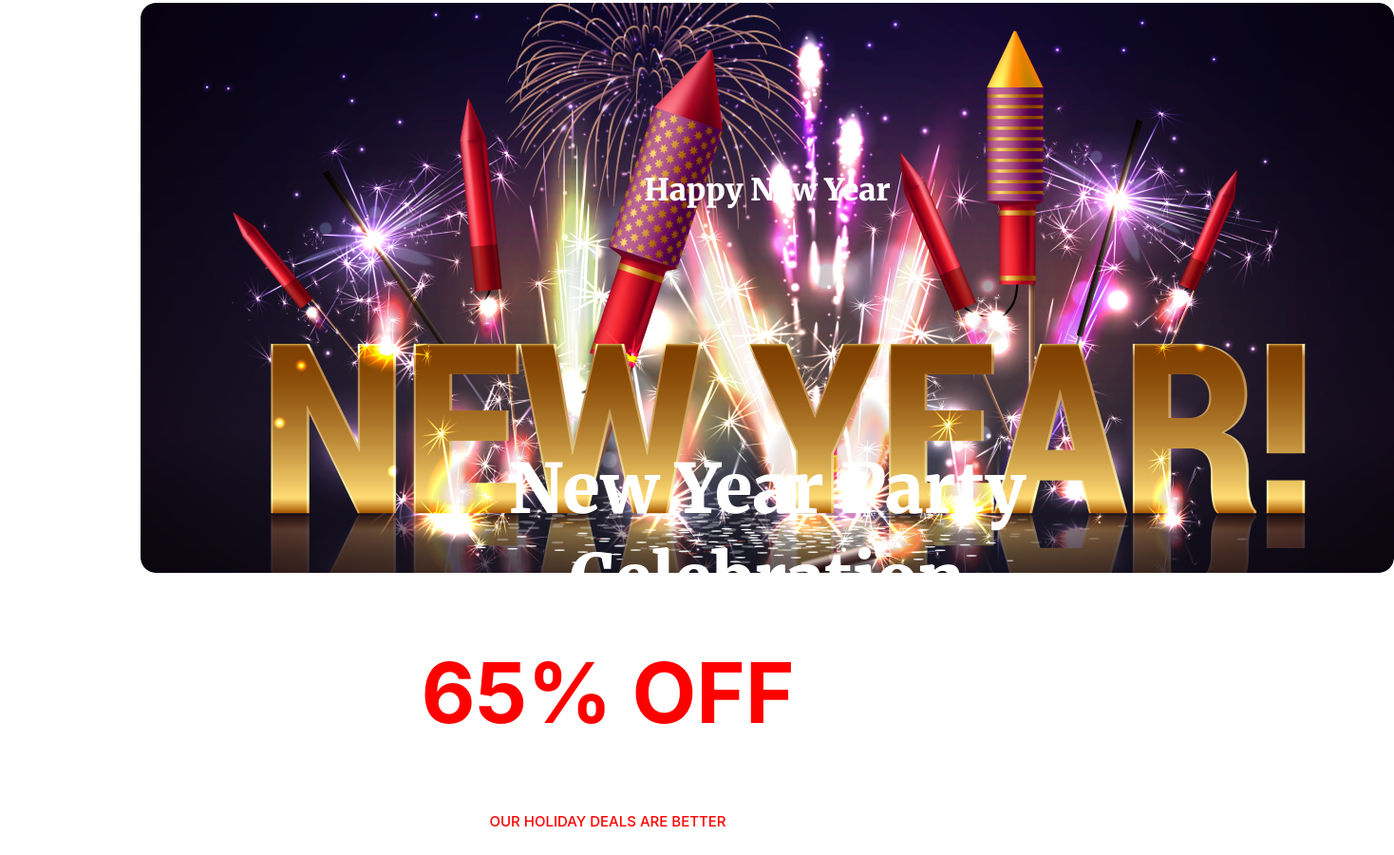
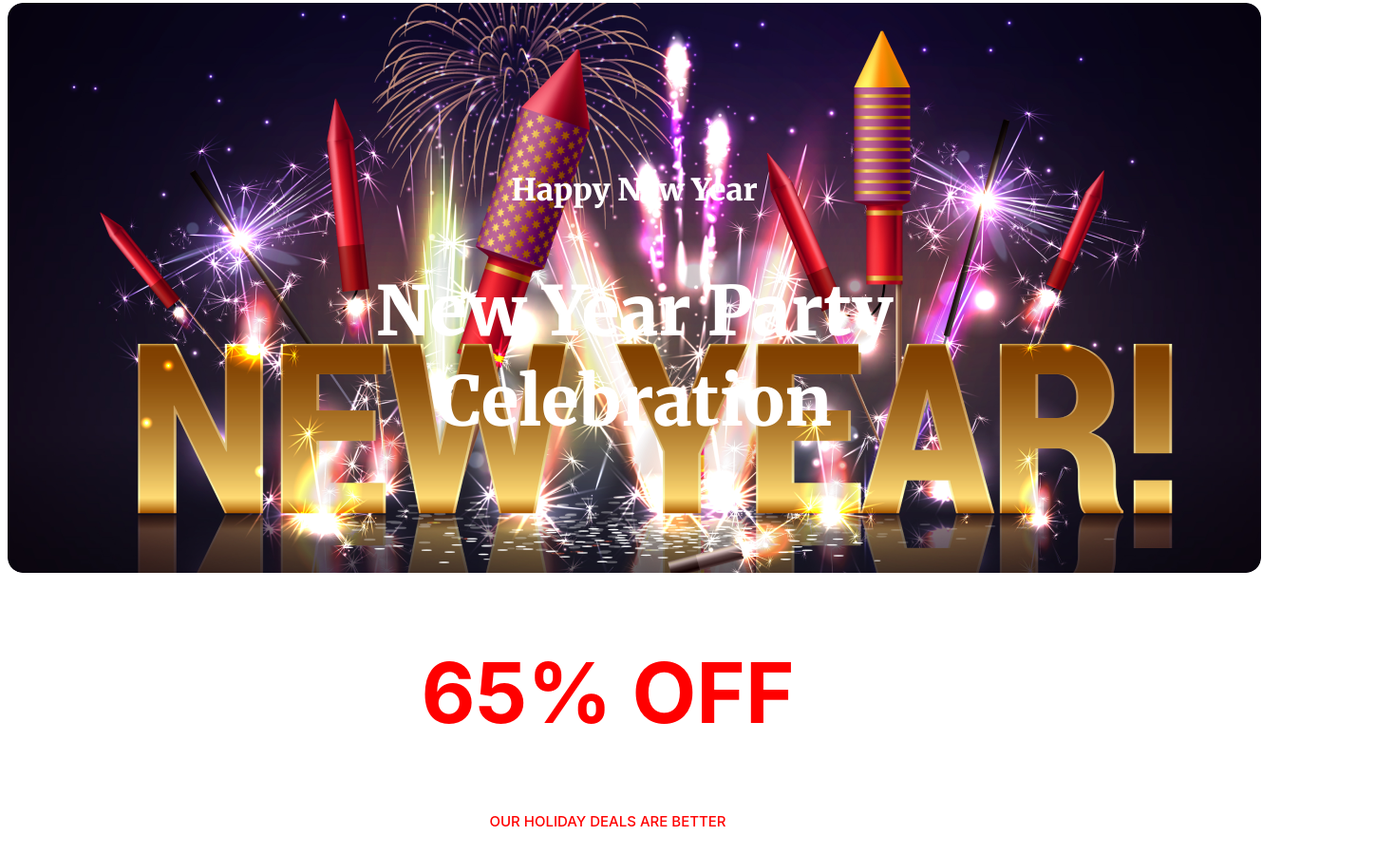
Before and after one commit to maksiam07/new-y-assign1, a plain HTML site: page index.html in a window 1280 px wide. Shown: the part 47-947 px from the top of the page at 95% size, 1468 px wide, since content can reach past the window. Drawn offline with Linux system fonts and the light colour scheme.

Commit message:
added div one

```diff
--- a/styles/assign1.css
+++ b/styles/assign1.css
@@ -1,10 +1,22 @@
+.banner{
+    width: 1320px;
+    height: 600px;
+    flex-shrink: 0;
+    text-align: center;
+    background-image: url('../images/Banner\ Image.png');
+    background-repeat: no-repeat;
+    margin-inline: auto;
+    margin-top: 50px;
+    border-radius: 16px;
+    background: #070211 0%, rgba(7, 2, 17, 0.00);
+}
 .s-title{
     text-align: center;
     color: #FFF;
     font-family: Merriweather;
     font-size: 32px;
     font-weight: 400;
-    padding: 177px;
+    padding-top: 177px;
 }
 .b-title{
     color: #FFF;
@@ -14,25 +26,13 @@
     font-style: normal;
     font-weight: 900;
     line-height: 95px;
-    padding-top: 10px;
+    padding-bottom: 166;
     padding-left: 344px;
     padding-right: 344px;
 
 }
 
-.banner{
-    width: 1320px;
-    height: 600px;
-    flex-shrink: 0;
-    text-align: center;
-    background-image: url('../images/Banner\ Image.png');
-    background-repeat: no-repeat;
-    margin-left: 140px;
-    margin-right: 140px;
-    margin-top: 50px;
-    border-radius: 16px;
-    background: #070211 0%, rgba(7, 2, 17, 0.00);
-}
+
 /* mid section */
 .div-one{
     text-align: center;
@@ -56,6 +56,6 @@
     color: #070211;
     text-align: center;
     font-family: Inter;
-    font-size: 48px;
+    font-size: 35px;
     font-weight: 700;
 }
```
Also changed, not shown: index.html (line endings or trailing spaces).
